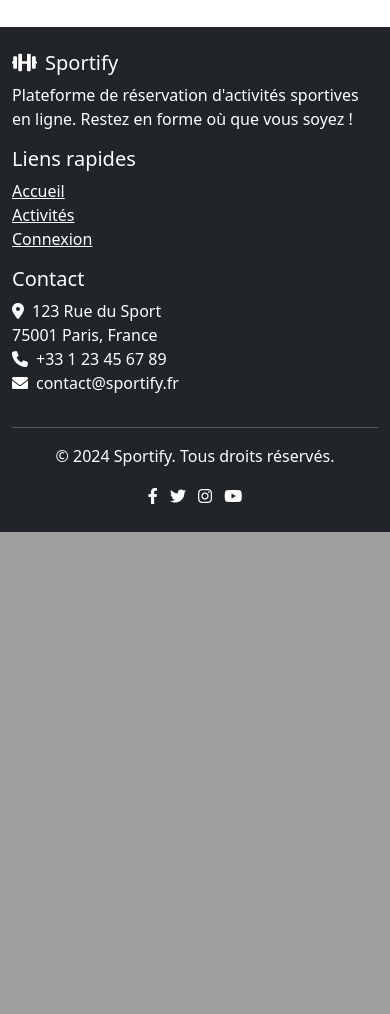
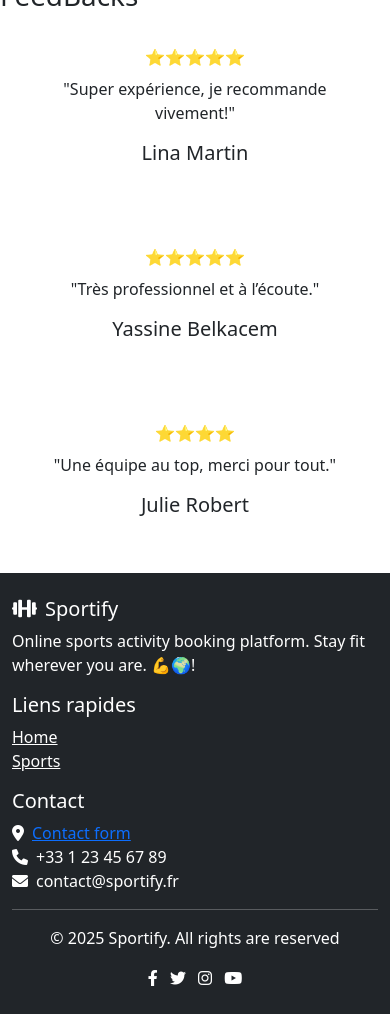
Before and after one commit to Abdeldjalil-GRF/Soirtify, a PHP site: page /home.php in a window 390 px wide. Shown: the part 3905-4919 px from the top of the page. Before the commit the page ends 4437 px from the top, so only its background shows below. Run offline with PHP 8.4, Linux system fonts and the light colour scheme.

Commit message:
the home is done

```diff
--- a/assets/css/register.css
+++ b/assets/css/register.css
@@ -74,7 +74,7 @@ body {
     0 0 60px rgba(255, 255, 255, 0.2);
 }
 
-#card-logo{
+#card-logo {
     padding: 20px;
     max-width: 50%
 }
--- a/pages/home.php
+++ b/pages/home.php
@@ -34,29 +34,38 @@
 
       <?php if (isset($_SESSION['user_id'])) : ?>
         <ul class="nav-links" id="nav-links">
-          <li><a href="#">Home</a></li>
-          <li><a href="#">Travel</a></li>
-          <li><a href="#">Blogs</a></li>
-          <li><a href="#">Support</a></li>
+          <li><a href="/Sportify/pages/home.php">Home</a></li>
+          <li><a href="/Sportify/pages/sports.php">Sports</a></li>
+          <li><a href="#">My Trainings</a></li>
+          <li><a onclick="confirmLogout(event)"><button  id="btn_logout">Logout</button></a></li>
         </ul>
       <?php else : ?>
         <ul class="nav-links" id="nav-links">
-          <li><a href="#">Home</a></li>
+          <li><a href="/Sportify/pages/sports.php">Our Sports</a></li>
           <li><a href="#aboutus">About Us</a></li>
-          <li><a href="#">FeedBacks</a></li>
+          <li><a href="#feedback">FeedBacks</a></li>
           <li><a href="/SPORTIFY/pages/page_login.php">Connexion</a></li>
         </ul>
       <?php endif; ?>
     </div>
 
-    <div class="content">
+  <?php if(!isset($_SESSION["user_id"])) : ?>
+  <div class="content">
       <h1>Be Champion</h1>
       <div>
-        <a href="/SPORTIFY/pages/contact.php"><button type="button">Explore</button></a>
+        <a href="/SPORTIFY/pages/contact.php"><button id="btn_explore" type="button">Explore</button></a>
       </div>
     </div>
   </div>
-
+   <?php else :  ?>
+   <div class="content">
+      <h1>Be Champion</h1>
+      <div>
+        <a href="/SPORTIFY/pages/home.php#aboutus"><button id="btn_explore" type="button">Know-More</button></a>
+      </div>
+    </div>
+  </div>
+  <?php endif ?>
   <!-- About us   -->
   <div class="about-section" id="aboutus">
     <h1>About Us</h1>
@@ -92,7 +101,7 @@
       <div class="card">
         <img src="/Sportify/assets/images/home/yacine.jpg" alt="Yacine Kharrouba">
         <div class="container">
-          <h2>Yacine Kharrouba 🇩🇿 </h2>
+          <h2>Yacine Kharrouba 🇩🇿</h2>
           <p class="title">BJJ World Champion</p>
           <p>World BJJ Champion 2023.</p>
           <p>yacine.kharrouba@sportify.fr</p>
@@ -112,8 +121,7 @@
       </div>
     </div>
   </div>
-
-  <!-- Second Row (New Members with Karate, Muay Thai, and Musculation) -->
+  <!-- Second Row -->
   <div class="row">
     <div class="column">
       <div class="card">
@@ -152,27 +160,66 @@
     </div>
   </div>
 
-  <!-- Footer -->
-  <footer class="bg-dark text-white py-4 mt-5">
+  <!-- Section Feedbacks -->
+
+  <section class="testimonials-section" id="feedback">
+      <h1 id="title-feedback">FeedBacks</h1>
+      <div class="container-feedback container">
+        <div class="row row-feedback text-center">
+          <div class="col-md-4 mb-4">
+            <div class="card-feedback p-4">
+              <div class="feedback-stars mb-2">⭐⭐⭐⭐⭐</div>
+              <p class="feedback-text">"Super expérience, je recommande vivement!"</p>
+              <h5 class="feedback-name mt-3">Lina Martin</h5>
+            </div>
+          </div>
+          <div class="col-md-4 mb-4">
+            <div class="card-feedback p-4">
+              <div class="feedback-stars mb-2">⭐⭐⭐⭐⭐</div>
+              <p class="feedback-text">"Très professionnel et à l’écoute."</p>
+              <h5 class="feedback-name mt-3">Yassine Belkacem</h5>
+            </div>
+          </div>
+          <div class="col-md-4 mb-4">
+            <div class="card-feedback p-4">
+              <div class="feedback-stars mb-2">⭐⭐⭐⭐</div>
+              <p class="feedback-text">"Une équipe au top, merci pour tout."</p>
+              <h5 class="feedback-name mt-3">Julie Robert</h5>
+            </div>
+          </div>
+        </div>
+
+
+        <!-- Carte + Ajouter un feedback  if i had time it's on discord  -->
+      </div>
+    </section>
+
+
+
+  <!-- Bootstrap JS -->
+  <script src="https://cdn.jsdelivr.net/npm/bootstrap@5.3.0/dist/js/bootstrap.bundle.min.js"></script>
+  <script src="/SPORTIFY/assets/js/home.js"></script>
+</body>
+
+<!-- Footer -->
+<footer class="bg-dark text-white py-4 " id="footer">
     <div class="container">
-      <div class="row">
+      <div class="row-footer">
         <div class="col-md-4">
           <h5><i class="fas fa-dumbbell me-2"></i>Sportify</h5>
-          <p>Plateforme de réservation d'activités sportives en ligne. Restez en forme où que vous soyez !</p>
+          <p>Online sports activity booking platform. Stay fit wherever you are. 💪🌍!</p>
         </div>
         <div class="col-md-4">
           <h5>Liens rapides</h5>
           <ul class="list-unstyled">
-            <li><a href="home.html" class="text-white">Accueil</a></li>
-            <li><a href="courses.html" class="text-white">Activités</a></li>
-            <li><a href="login.html" class="text-white">Connexion</a></li>
+            <li><a href="/Sportify/pages/home.php" class="text-white">Home</a></li>
+            <li><a href="/Sportify/pages/sports.php" class="text-white">Sports</a></li>
           </ul>
         </div>
         <div class="col-md-4">
           <h5>Contact</h5>
           <address>
-            <i class="fas fa-map-marker-alt me-2"></i>123 Rue du Sport<br>
-            75001 Paris, France<br>
+            <i class="fas fa-map-marker-alt me-2"></i><a href="/Sportify/pages/contact.php" id="lien">Contact form</a><br>
             <i class="fas fa-phone me-2"></i>+33 1 23 45 67 89<br>
             <i class="fas fa-envelope me-2"></i>contact@sportify.fr
           </address>
@@ -180,7 +227,7 @@
       </div>
       <hr>
       <div class="text-center">
-        <p>&copy; 2024 Sportify. Tous droits réservés.</p>
+        <p>&copy; 2025 Sportify. All rights are reserved</p>
         <div class="social-icons">
           <a href="#" class="text-white me-2"><i class="fab fa-facebook-f"></i></a>
           <a href="#" class="text-white me-2"><i class="fab fa-twitter"></i></a>
@@ -190,8 +237,4 @@
       </div>
     </div>
   </footer>
-  <!-- Bootstrap JS -->
-  <script src="https://cdn.jsdelivr.net/npm/bootstrap@5.3.0/dist/js/bootstrap.bundle.min.js"></script>
-  <script src="/SPORTIFY/assets/js/home.js"></script>
-</body>
 </html>
--- a/pages/page_login.php
+++ b/pages/page_login.php
@@ -38,7 +38,7 @@
                         <span id="message"></span>
                     </div>
                 </form>
-                <p id="para">No Account ! <a href="./page_register.php"> Sign in </a></p>
+                <p id="para">No Account ! <a href="./page_register.php"> Register </a></p>
             </div>
   </div>
 
--- a/pages/page_register.php
+++ b/pages/page_register.php
@@ -20,8 +20,8 @@
 
                     <form id="register_form" method="post">
                         <div class="card-top">
+                            <img src="/SPORTIFY/assets/images/register/Logo_connexion_black.png" id="card-logo" alt="logo">
                             <p class="text">just few steps to become <strong>champion</strong></p>
-                            <img src="/SPORTIFY/assets/images/register/Logo_connexion_black.png" id="card-logo" alt="logo">
                         </div>
                         <div class="card-body">
                             <div class="type-container">
```
Also changed, not shown: assets/css/home.css (+106 -11 lines), assets/js/home.js (+12 -1 lines).
